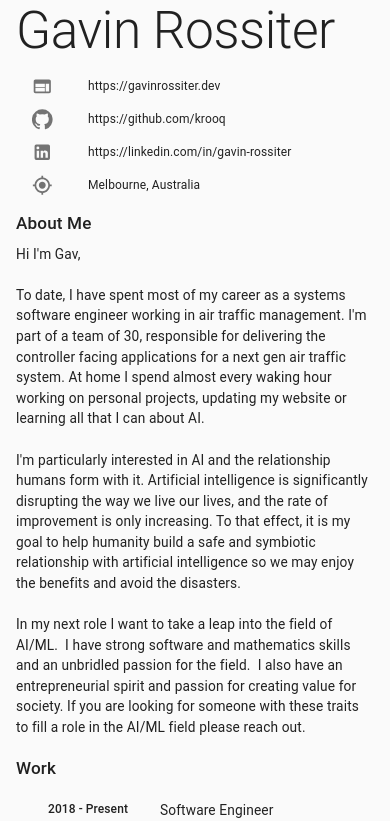
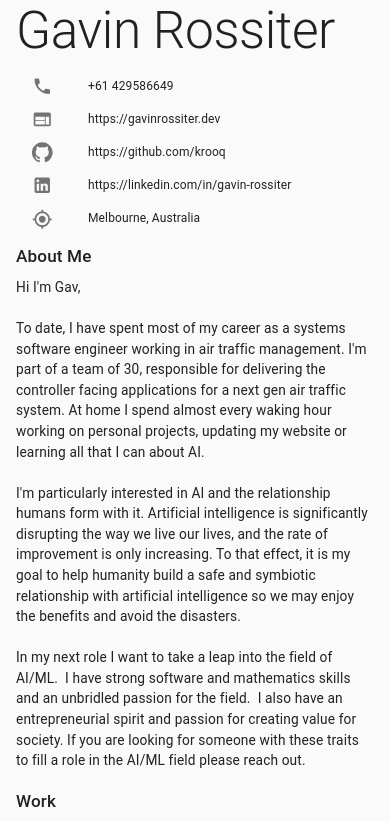
Before and after one commit to krooq/gavinrossiter.dev, a React (Create React App) app: page /resume in a window 390 px wide. Shown: the top 821 px of the page. Built offline with nearby package versions, Linux system fonts and the light colour scheme.

Commit message:
add-phone

```diff
--- a/src/home/Home.tsx
+++ b/src/home/Home.tsx
@@ -8,6 +8,7 @@ import resumeData from './data/resume.json';
 import GitHubIcon from '@material-ui/icons/GitHub';
 import LinkedInIcon from '@material-ui/icons/LinkedIn';
 import WebIcon from '@material-ui/icons/Web';
+import PhoneIcon from '@material-ui/icons/Phone';
 import MyLocationIcon from '@material-ui/icons/MyLocation';
 
 const theme = createMuiTheme({
@@ -229,6 +230,10 @@ function Contact(props: any) {
     const data = props.data
     return (
         <List dense>
+            <ListItem>
+                <ListItemIcon><PhoneIcon /></ListItemIcon>
+                <ListItemText primary={data.phone} />
+            </ListItem>
             <ListItemLink href={data.website}>
                 <ListItemIcon><WebIcon /></ListItemIcon>
                 <ListItemText primary={data.website} />
--- a/src/home/Resume.tsx
+++ b/src/home/Resume.tsx
@@ -8,6 +8,7 @@ import resumeData from './data/resume.json';
 import GitHubIcon from '@material-ui/icons/GitHub';
 import LinkedInIcon from '@material-ui/icons/LinkedIn';
 import WebIcon from '@material-ui/icons/Web';
+import PhoneIcon from '@material-ui/icons/Phone';
 import MyLocationIcon from '@material-ui/icons/MyLocation';
 import Timeline from '@material-ui/lab/Timeline';
 import TimelineItem from '@material-ui/lab/TimelineItem';
@@ -125,6 +126,10 @@ function Contact(props: any) {
     const data = props.data
     return (
         <List dense style={{ flexGrow: 0 }}>
+            <ListItem>
+                <ListItemIcon><PhoneIcon /></ListItemIcon>
+                <ListItemText primary={data.phone} />
+            </ListItem>
             <ListItemLink href={data.website}>
                 <ListItemIcon><WebIcon /></ListItemIcon>
                 <ListItemText primary={data.website} />
--- a/src/home/data/resume.json
+++ b/src/home/data/resume.json
@@ -1,5 +1,6 @@
 {
     "name": "Gavin Rossiter",
+    "phone": "+61 429586649",
     "website": "https://gavinrossiter.dev",
     "github": "https://github.com/krooq",
     "linkedin": "https://linkedin.com/in/gavin-rossiter",
```
